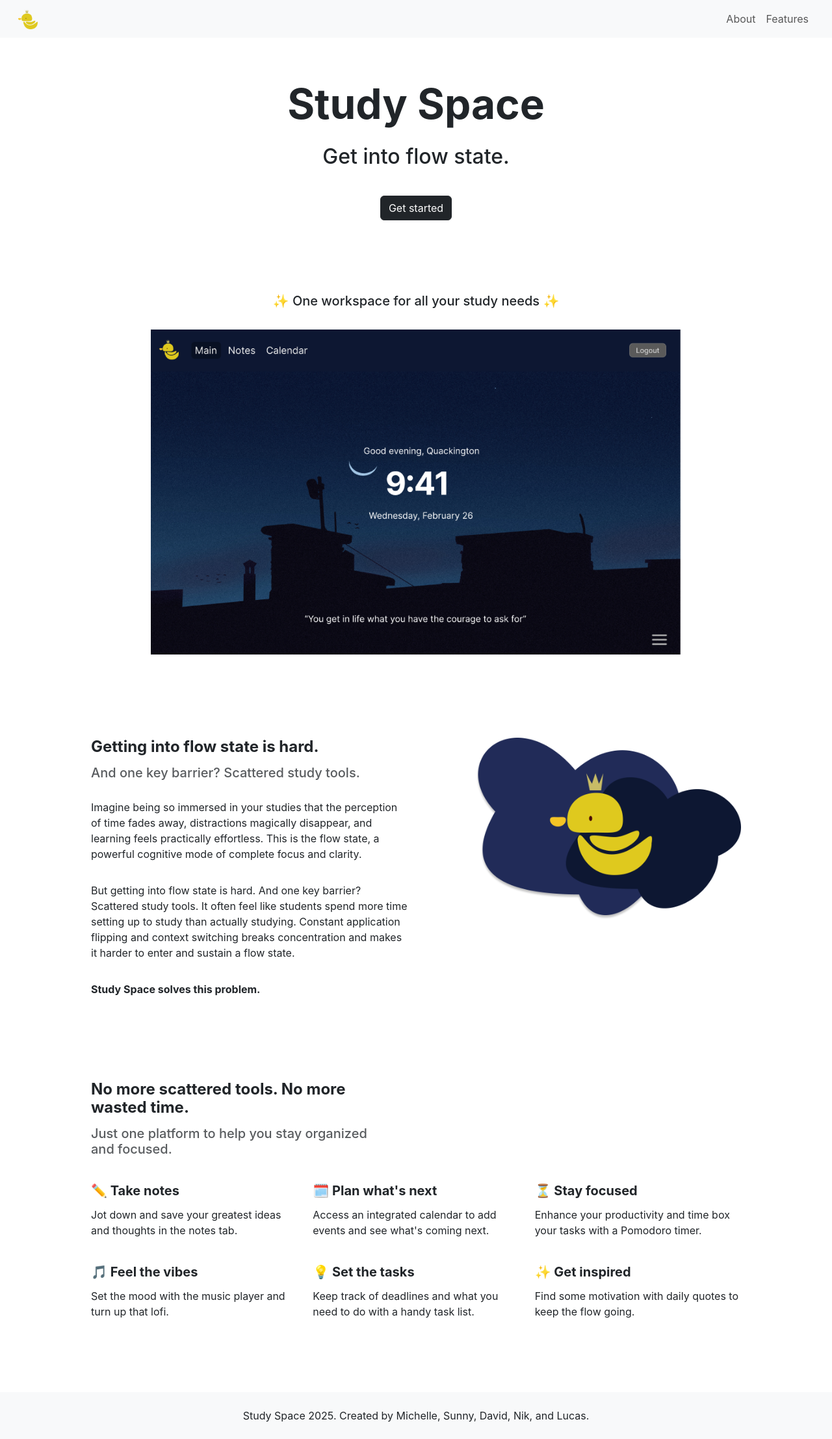
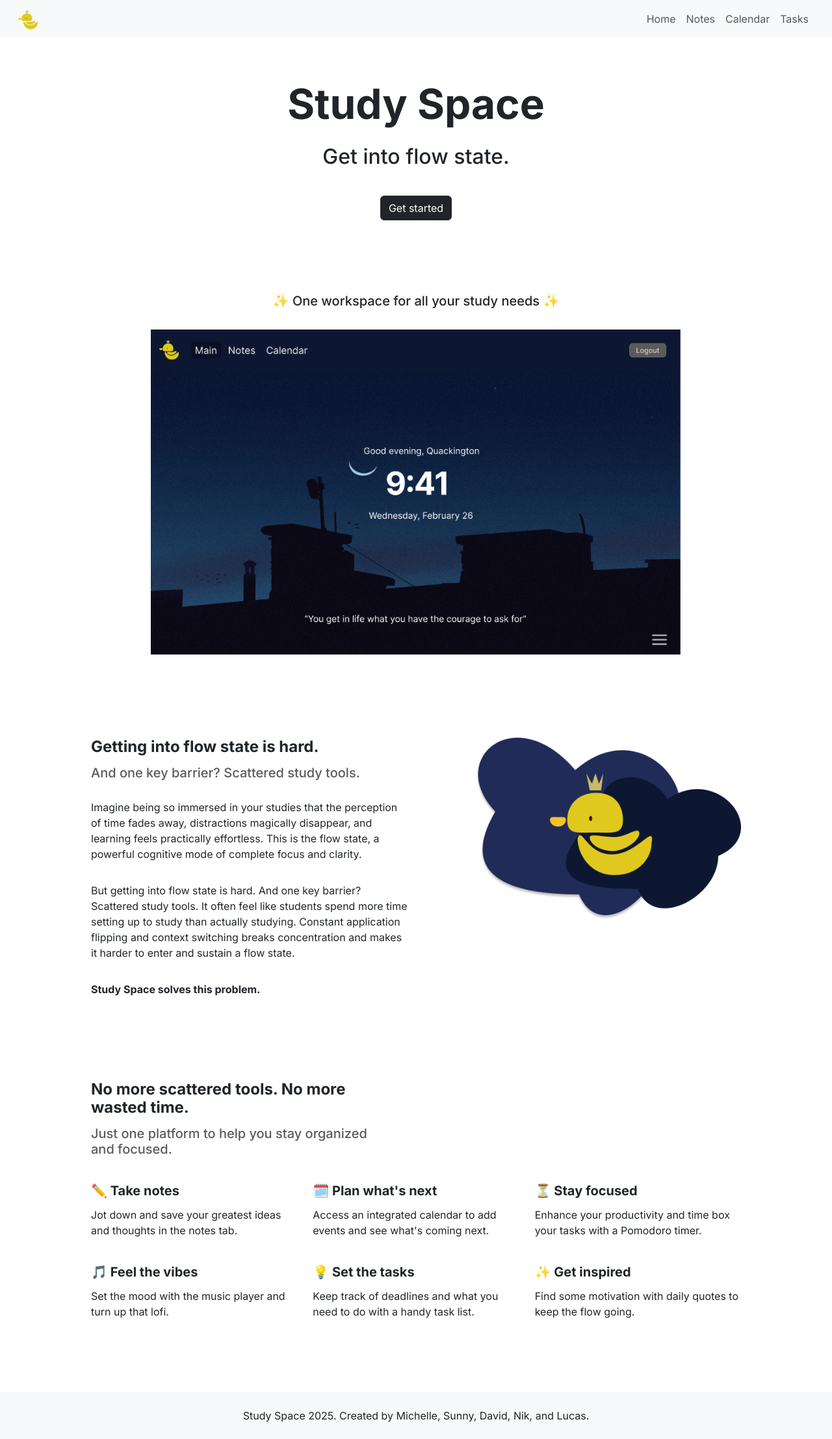
Before and after one commit to GUI-II-Project/StudySpace, a React (Create React App) app in the folder studyspace/: page / in a window 1280 px wide. Shown: the whole page at 65% size. Built offline with nearby package versions, Linux system fonts and the light colour scheme.

Commit message:
Added Navigation

```diff
--- a/studyspace/package.json
+++ b/studyspace/package.json
@@ -5,8 +5,10 @@
   "dependencies": {
     "cra-template": "1.2.0",
     "firebase": "^11.3.1",
+    "gapi-script": "^1.2.0",
     "react": "^19.0.0",
     "react-dom": "^19.0.0",
+    "react-router-dom": "^7.4.0",
     "react-scripts": "5.0.1",
     "web-vitals": "^4.2.4"
   },
--- a/studyspace/src/App.js
+++ b/studyspace/src/App.js
@@ -1,10 +1,21 @@
+import React from 'react';
+import { BrowserRouter as Router, Routes, Route } from 'react-router-dom';
+import NavBar from './components/NavBar';
+import LandingPage from './pages/Landing';
+import NotesPage from './pages/NotesPage';
+import Calendar from './pages/Calendar';
 import './App.css';
-import LandingPage from './pages/Landing';
 
 function App() {
   return (
     <div className="App">
-      <LandingPage />
+      <Router>
+        <Routes>
+          <Route path="/" element={<LandingPage />} />
+          <Route path="/notes" element={<NotesPage />} />
+          <Route path="/calendar" element={<Calendar />} />
+        </Routes>
+      </Router>
     </div>
   );
 }
--- /dev/null
+++ b/studyspace/src/components/CalendarComponent.js
@@ -0,0 +1,110 @@
+import React, { useEffect, useState } from "react";
+import { Link } from "react-router-dom";
+import { gapi } from "gapi-script";
+import "../App.css";
+
+const Calendar = () => {
+  const [events, setEvents] = useState([]);
+
+  const CLIENT_ID =
+    "42061456172-sj2edlc4ik9e0k5r8hrk6t8dsk8kqahg.apps.googleusercontent.com";
+  const API_KEY = "AIzaSyAVNUZbCqoIgHJIf6V420ugz_wKaQiPwl8";
+  const DISCOVERY_DOC =
+    "https://www.googleapis.com/discovery/v1/apis/calendar/v3/rest";
+  const SCOPES = "https://www.googleapis.com/auth/calendar.readonly";
+
+  useEffect(() => {
+    function initClient() {
+      gapi.client
+        .init({
+          apiKey: API_KEY,
+          clientId: CLIENT_ID,
+          discoveryDocs: [DISCOVERY_DOC],
+          scope: SCOPES,
+        })
+        .then(() => {
+          gapi.auth2
+            .getAuthInstance()
+            .signIn()
+            .then(() => listUpcomingEvents())
+            .catch((err) => console.error("Authentication error:", err));
+        })
+        .catch((err) => console.error("Google API error:", err));
+    }
+    gapi.load("client:auth2", initClient, (err) =>
+      console.error("gapi.load error:", err),
+    );
+  }, []);
+
+  const listUpcomingEvents = () => {
+    gapi.client.calendar.events
+      .list({
+        calendarId: "primary",
+        timeMin: new Date().toISOString(),
+        showDeleted: false,
+        singleEvents: true,
+        maxResults: 10,
+        orderBy: "startTime",
+      })
+      .then((response) => {
+        setEvents(response.result.items || []);
+      })
+      .catch((err) => console.error("Calendar API error:", err));
+  };
+
+  return (
+    <div>
+      <div style={{ marginTop: "4rem", textAlign: "center" }}>
+        <h1 style={{ fontSize: "3rem", fontWeight: "bold", color: "white" }}>Your Calendar</h1>
+        <p style={{ fontSize: "1.2rem", color: "gray" }}>
+          View and manage your study schedule with ease.
+        </p>
+      </div>
+      <div
+        style={{ display: "flex", justifyContent: "center", marginTop: "2rem" }}
+      >
+        <iframe
+          src="https://calendar.google.com/calendar/embed?src=primary&ctz=America/New_York"
+          style={{ border: 0, width: "80%", height: "600px" }}
+          frameBorder="0"
+          scrolling="no"
+          title="Google Calendar"
+        ></iframe>
+      </div>
+      <div style={{ textAlign: "center", marginTop: "2rem" }}>
+        <h2>Upcoming Events</h2>
+        <ul>
+          {events.length > 0 ? (
+            events.map((event) => (
+              <li key={event.id}>
+                {event.summary} -{" "}
+                {new Date(
+                  event.start.dateTime || event.start.date,
+                ).toLocaleString()}
+              </li>
+            ))
+          ) : (
+            <p>No events found.</p>
+          )}
+        </ul>
+      </div>
+      <div style={{ textAlign: "center", marginTop: "2rem" }}>
+        <Link to="/" className="btn btn-dark">
+          Back to Home
+        </Link>
+      </div>
+      <footer className="bg-light pt-2 pb-2" style={{ marginTop: "4rem" }}>
+        <div className="container">
+          <div className="text-center mt-3">
+            <p>
+              Study Space 2025. Created by Michelle, Sunny, David, Nik, and
+              Lucas.
+            </p>
+          </div>
+        </div>
+      </footer>
+    </div>
+  );
+};
+
+export default Calendar;
--- a/studyspace/src/components/NavBar.js
+++ b/studyspace/src/components/NavBar.js
@@ -1,32 +1,35 @@
-import React from 'react'
-import logo from '../imgs/logo.png'
+import React from "react";
+import { Link } from "react-router-dom";
+import logo from "../imgs/logo.png";
 
 class NavBar extends React.Component {
   render() {
     return (
       <div>
         <nav className="navbar navbar-expand-lg navbar-light bg-light">
-          <div className="container-fluid" style={{ marginLeft: '1rem', marginRight: '1rem' }}>
-            <a className="navbar-brand" href="#">
+          <div className="container-fluid" style={{ marginLeft: "1rem", marginRight: "1rem" }}>
+            <Link className="navbar-brand" to="/">
               <img src={logo} alt="logo" width="30" height="30" />
-            </a>
+            </Link>
             <ul className="navbar-nav">
-              <li className="nav-item active">
-                <a className="nav-link" href="#about">
-                  About
-                </a>
+              <li className="nav-item">
+                <Link className="nav-link" to="/">Home</Link>
               </li>
               <li className="nav-item">
-                <a className="nav-link" href="#features">
-                  Features
-                </a>
+                <Link className="nav-link" to="/notes">Notes</Link>
+              </li>
+              <li className="nav-item">
+                <Link className="nav-link" to="/calendar">Calendar</Link>
+              </li>
+              <li className="nav-item">
+                <Link className="nav-link" to="/tasks">Tasks</Link>
               </li>
             </ul>
           </div>
         </nav>
       </div>
-    )
+    );
   }
 }
 
-export default NavBar
+export default NavBar;
--- /dev/null
+++ b/studyspace/src/pages/Calendar.js
@@ -0,0 +1,19 @@
+import React from "react";
+import NavBar from "../components/NavBar";
+import CalendarComponent from "../components/CalendarComponent";
+import "../App.css";
+
+const Calendar = () => {
+  return (
+    <div>
+      <NavBar />
+      <div
+        style={{ display: "flex", justifyContent: "center", marginTop: "2rem" }}
+      >
+        <CalendarComponent />
+      </div>
+    </div>
+  );
+};
+
+export default Calendar;
--- a/studyspace/src/pages/Landing.js
+++ b/studyspace/src/pages/Landing.js
@@ -1,51 +1,81 @@
-import React from 'react'
-import NavBar from '../components/NavBar'
-import logo_with_clouds from '../imgs/logo_with_clouds.png'
-import main_page from '../imgs/main_page.png'
+import React from "react";
+import NavBar from "../components/NavBar";
+import logo_with_clouds from "../imgs/logo_with_clouds.png";
+import main_page from "../imgs/main_page.png";
+
+const landingStyle = {
+  backgroundColor: "white",
+  minHeight: "100vh",
+  width: "100%",
+};
 
 function LandingPage() {
   return (
-    <div>
+    <div style={landingStyle}>
       <NavBar />
 
-      <div style={{ marginTop: '4rem' }}>
-        <h1 style={{ paddingBottom: '1rem', fontSize: '4rem', fontWeight: 'bold' }}>Study Space</h1>
-        <h4 style={{ paddingBottom: '2rem', fontSize: '2rem' }}>Get into flow state.</h4>
+      <div style={{ marginTop: "4rem" }}>
+        <h1
+          style={{
+            paddingBottom: "1rem",
+            fontSize: "4rem",
+            fontWeight: "bold",
+          }}
+        >
+          Study Space
+        </h1>
+        <h4 style={{ paddingBottom: "2rem", fontSize: "2rem" }}>
+          Get into flow state.
+        </h4>
         <button type="button" className="btn btn-dark">
           Get started
         </button>
-        <h5 style={{ paddingTop: '7rem' }}>✨ One workspace for all your study needs ✨</h5>
+        <h5 style={{ paddingTop: "7rem" }}>
+          ✨ One workspace for all your study needs ✨
+        </h5>
       </div>
 
-      <div style={{ marginTop: '2rem' }}>
-        <img style={{ maxHeight: '500px' }} className="img-fluid" src={main_page} alt="main_page" />
+      <div style={{ marginTop: "2rem" }}>
+        <img
+          style={{ maxHeight: "500px" }}
+          className="img-fluid"
+          src={main_page}
+          alt="main_page"
+        />
       </div>
 
       <div
         id="about"
-        style={{ marginTop: '8rem', marginLeft: '8rem', marginRight: '8rem' }}
+        style={{ marginTop: "8rem", marginLeft: "8rem", marginRight: "8rem" }}
         className="row justify-content-left"
       >
         <div className="col-6 text-start">
-          <h4 style={{ paddingBottom: '5px', fontWeight: 'bold' }}>Getting into flow state is hard.</h4>
-          <h5 className="text-muted" style={{ paddingBottom: '5px' }}>
+          <h4 style={{ paddingBottom: "5px", fontWeight: "bold" }}>
+            Getting into flow state is hard.
+          </h4>
+          <h5 className="text-muted" style={{ paddingBottom: "5px" }}>
             And one key barrier? Scattered study tools.
           </h5>
-          <p style={{ paddingTop: '1rem' }}>
-            Imagine being so immersed in your studies that the perception of time fades away, distractions magically
-            disappear, and learning feels practically effortless. This is the flow state, a powerful cognitive mode of
-            complete focus and clarity.
+          <p style={{ paddingTop: "1rem" }}>
+            Imagine being so immersed in your studies that the perception of
+            time fades away, distractions magically disappear, and learning
+            feels practically effortless. This is the flow state, a powerful
+            cognitive mode of complete focus and clarity.
           </p>
-          <p style={{ paddingTop: '1rem' }}>
-            But getting into flow state is hard. And one key barrier? Scattered study tools. It often feel like students
-            spend more time setting up to study than actually studying. Constant application flipping and context
-            switching breaks concentration and makes it harder to enter and sustain a flow state.
+          <p style={{ paddingTop: "1rem" }}>
+            But getting into flow state is hard. And one key barrier? Scattered
+            study tools. It often feel like students spend more time setting up
+            to study than actually studying. Constant application flipping and
+            context switching breaks concentration and makes it harder to enter
+            and sustain a flow state.
           </p>
-          <p style={{ paddingTop: '1rem', fontWeight: 'bold' }}>Study Space solves this problem.</p>
+          <p style={{ paddingTop: "1rem", fontWeight: "bold" }}>
+            Study Space solves this problem.
+          </p>
         </div>
         <div className="col-6">
           <img
-            style={{ maxHeight: '350px', paddingLeft: '5rem' }}
+            style={{ maxHeight: "350px", paddingLeft: "5rem" }}
             className="img-fluid"
             src={logo_with_clouds}
             alt="logo_with_clouds"
@@ -53,56 +83,84 @@ function LandingPage() {
         </div>
       </div>
 
-      <div style={{ marginTop: '7rem', marginLeft: '8rem' }} className="row justify-content-left">
+      <div
+        style={{ marginTop: "7rem", marginLeft: "8rem" }}
+        className="row justify-content-left"
+      >
         <div className="col-5 text-start">
-          <h4 style={{ paddingBottom: '5px', fontWeight: 'bold' }}>No more scattered tools. No more wasted time.</h4>
-          <h5 className="text-muted">Just one platform to help you stay organized and focused.</h5>
+          <h4 style={{ paddingBottom: "5px", fontWeight: "bold" }}>
+            No more scattered tools. No more wasted time.
+          </h4>
+          <h5 className="text-muted">
+            Just one platform to help you stay organized and focused.
+          </h5>
         </div>
         <div className="col-5"></div>
       </div>
 
       <div
         id="features"
-        style={{ marginTop: '2rem', marginBottom: '6rem', marginLeft: '8rem', marginRight: '8rem' }}
+        style={{
+          marginTop: "2rem",
+          marginBottom: "6rem",
+          marginLeft: "8rem",
+          marginRight: "8rem",
+        }}
         className="row justify-content-left text-start row-gap-4"
       >
         <div className="col-4">
-          <h5 style={{ fontWeight: 'bold' }}>✏️ Take notes</h5>
-          <p style={{ paddingTop: '5px' }}>Jot down and save your greatest ideas and thoughts in the notes tab.</p>
-        </div>
-        <div className="col-4">
-          <h5 style={{ fontWeight: 'bold' }}>🗓️ Plan what&apos;s next</h5>
-          <p style={{ paddingTop: '5px' }}>
-            Access an integrated calendar to add events and see what&apos;s coming next.
+          <h5 style={{ fontWeight: "bold" }}>✏️ Take notes</h5>
+          <p style={{ paddingTop: "5px" }}>
+            Jot down and save your greatest ideas and thoughts in the notes tab.
           </p>
         </div>
         <div className="col-4">
-          <h5 style={{ fontWeight: 'bold' }}>⏳ Stay focused</h5>
-          <p style={{ paddingTop: '5px' }}>Enhance your productivity and time box your tasks with a Pomodoro timer.</p>
+          <h5 style={{ fontWeight: "bold" }}>🗓️ Plan what&apos;s next</h5>
+          <p style={{ paddingTop: "5px" }}>
+            Access an integrated calendar to add events and see what&apos;s
+            coming next.
+          </p>
         </div>
         <div className="col-4">
-          <h5 style={{ fontWeight: 'bold' }}>🎵 Feel the vibes</h5>
-          <p style={{ paddingTop: '5px' }}>Set the mood with the music player and turn up that lofi.</p>
+          <h5 style={{ fontWeight: "bold" }}>⏳ Stay focused</h5>
+          <p style={{ paddingTop: "5px" }}>
+            Enhance your productivity and time box your tasks with a Pomodoro
+            timer.
+          </p>
         </div>
         <div className="col-4">
-          <h5 style={{ fontWeight: 'bold' }}>💡 Set the tasks</h5>
-          <p style={{ paddingTop: '5px' }}>Keep track of deadlines and what you need to do with a handy task list.</p>
+          <h5 style={{ fontWeight: "bold" }}>🎵 Feel the vibes</h5>
+          <p style={{ paddingTop: "5px" }}>
+            Set the mood with the music player and turn up that lofi.
+          </p>
         </div>
         <div className="col-4">
-          <h5 style={{ fontWeight: 'bold' }}>✨ Get inspired</h5>
-          <p style={{ paddingTop: '5px' }}>Find some motivation with daily quotes to keep the flow going.</p>
+          <h5 style={{ fontWeight: "bold" }}>💡 Set the tasks</h5>
+          <p style={{ paddingTop: "5px" }}>
+            Keep track of deadlines and what you need to do with a handy task
+            list.
+          </p>
+        </div>
+        <div className="col-4">
+          <h5 style={{ fontWeight: "bold" }}>✨ Get inspired</h5>
+          <p style={{ paddingTop: "5px" }}>
+            Find some motivation with daily quotes to keep the flow going.
+          </p>
         </div>
       </div>
 
       <footer className="bg-light pt-2 pb-2">
         <div className="container">
           <div className="text-center mt-3">
-            <p>Study Space 2025. Created by Michelle, Sunny, David, Nik, and Lucas.</p>
+            <p>
+              Study Space 2025. Created by Michelle, Sunny, David, Nik, and
+              Lucas.
+            </p>
           </div>
         </div>
       </footer>
     </div>
-  )
+  );
 }
 
-export default LandingPage
+export default LandingPage;
```
Also changed, not shown: 2 other files (tests, documents, lock files or other folders).
